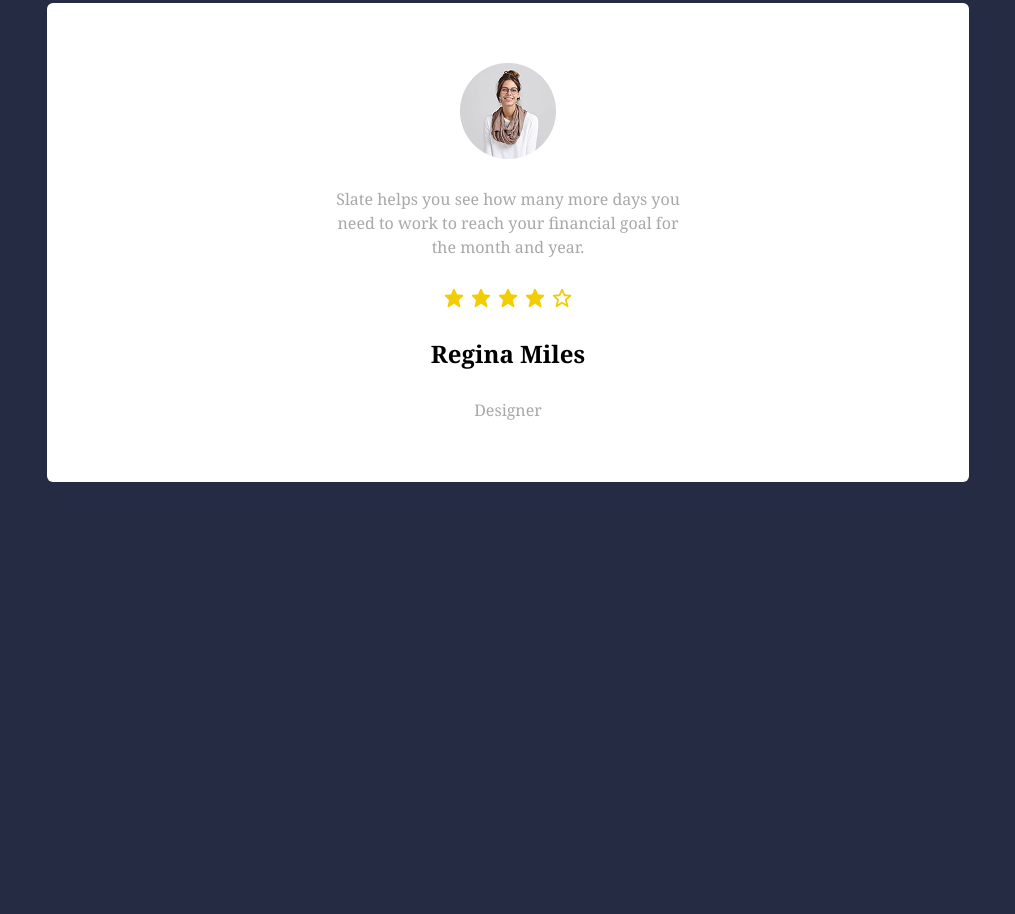
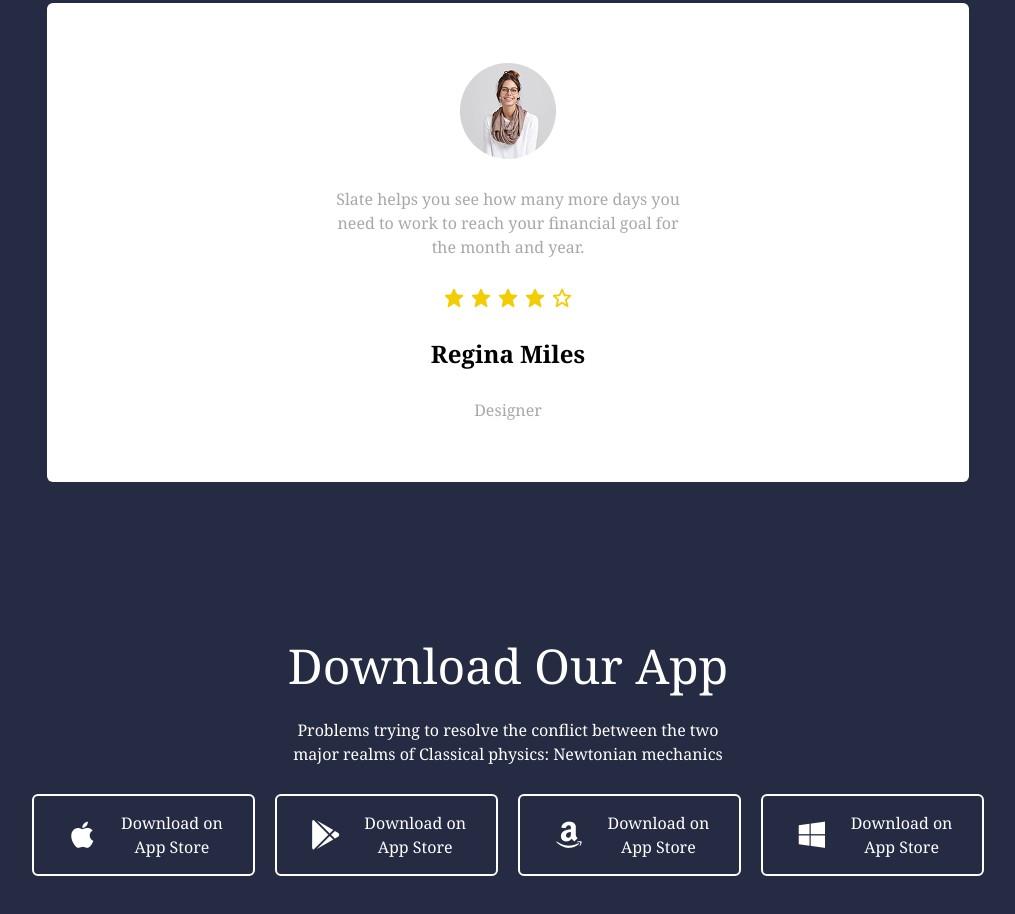
Before and after one commit to hursedhimmatov7-del/TAILWORK5, a website: page index.html in a window 1280 px wide. Shown: the part 1882-2796 px from the top of the page, without its empty margins (132-1147 px from the left). Before the commit the page ends 2524 px from the top, so only its background shows below. Drawn offline with Linux system fonts and the light colour scheme.

Commit message:
Done section 5 plus media

```diff
--- a/index.html
+++ b/index.html
@@ -5,6 +5,7 @@
     <meta name="viewport" content="width=device-width, initial-scale=1.0">
     <title>Document</title>
     <link rel="stylesheet" href="src/output.css">
+    <link rel="stylesheet" href="https://cdnjs.cloudflare.com/ajax/libs/font-awesome/7.0.1/css/all.min.css" integrity="sha512-2SwdPD6INVrV/lHTZbO2nodKhrnDdJK9/kg2XD1r9uGqPo1cUbujc+IYdlYdEErWNu69gVcYgdxlmVmzTWnetw==" crossorigin="anonymous" referrerpolicy="no-referrer" />
     <link rel="preconnect" href="https://fonts.googleapis.com">
 <link rel="preconnect" href="https://fonts.gstatic.com" crossorigin>
 <link rel="stylesheet" href="https://cdnjs.cloudflare.com/ajax/libs/font-awesome/7.0.1/css/all.min.css" integrity="sha512-2SwdPD6INVrV/lHTZbO2nodKhrnDdJK9/kg2XD1r9uGqPo1cUbujc+IYdlYdEErWNu69gVcYgdxlmVmzTWnetw==" crossorigin="anonymous" referrerpolicy="no-referrer" />
@@ -112,5 +113,32 @@ to work to reach your financial goal for the month and year.</p>
 <p class="text-[#A8A8A8]">Designer</p>
 </div>
     </section>
+    <section class="lg:max-w-300 m-auto w-[90%] lg:my-40 my-20 flex flex-col gap-y-7 items-center justify-center text-center ">
+<h1 class="lg:text-4x text-5xl text-center  lg:flex hidden" >Download Our App</h1>
+<h1 class="lg:hidden flex text-5xl  w-[60%] items-center text-center">Download
+Apps
+Managing
+Business</h1>
+<p class="lg:w-[40%] w-[70%]">Problems trying to resolve the conflict between
+the two major realms of Classical physics: Newtonian mechanics </p>
+<div class="flex lg:flex-row flex-col gap-x-5 gap-y-5">
+    <div class="flex items-center gap-x-5 border-2 p-[15px_30px] rounded-md  lg:text-white lg:bg-[#252B42] bg-white text-[#252B42]">
+        <i class="fa-brands fa-apple text-3xl"></i>
+        <p>Download on <br> App Store</p>
+    </div>
+    <div class="flex items-center gap-x-5 border-2 p-[15px_30px] rounded-md  lg:text-white lg:bg-[#252B42] bg-white text-[#252B42]">
+     <i class="fa-brands fa-google-play text-3xl"></i>
+        <p>Download on <br> App Store</p>
+    </div>
+    <div class="flex items-center gap-x-5 border-2 p-[15px_30px] rounded-md  lg:text-white lg:bg-[#252B42] bg-white text-[#252B42]">
+      <i class="fa-brands fa-amazon text-3xl"></i>
+        <p>Download on <br> App Store</p>
+    </div>
+    <div class="flex items-center gap-x-5 border-2 p-[15px_30px] rounded-md  lg:text-white lg:bg-[#252B42] bg-white text-[#252B42]">
+       <i class="fa-brands fa-windows text-3xl"></i>
+        <p>Download on <br> App Store</p>
+    </div>
+</div>
+    </section>
 </body>
 </html>
```
Also changed, not shown: src/output.css.
